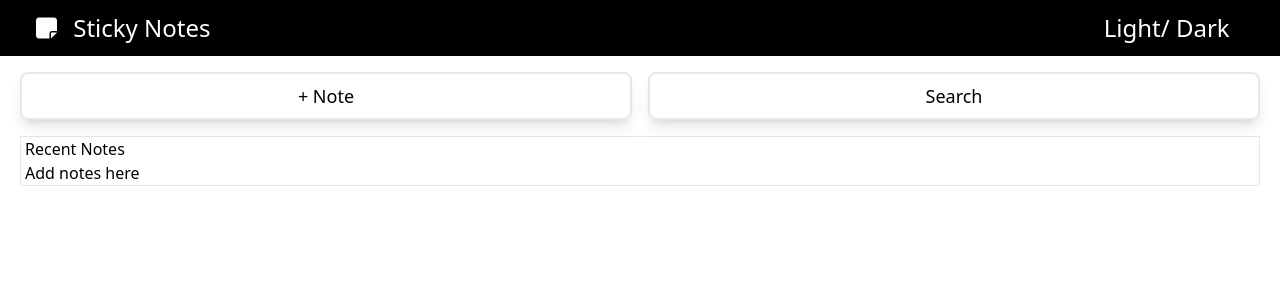
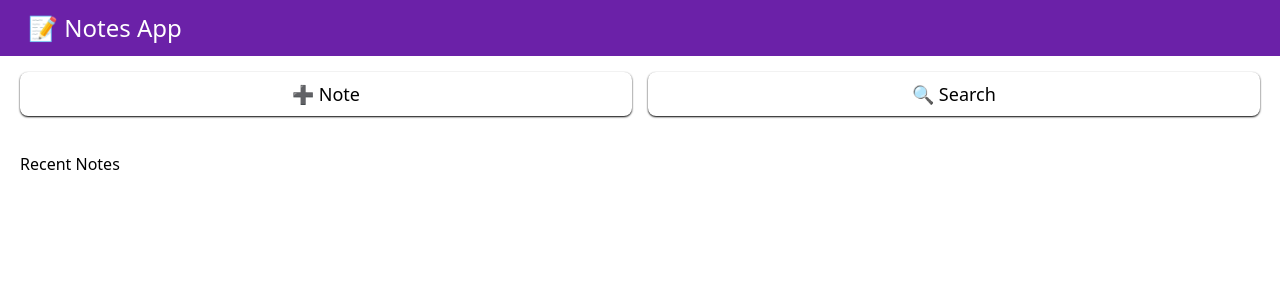
Before and after one commit to Ankit-Deep/Notes-App, a React (Vite) app: page / in a window 1280 px wide. Shown: the top 300 px of the page. Built offline with nearby package versions, Linux system fonts and the light colour scheme.

Commit message:
Not going to add the dark/ligth theme for now and continuint after it

```diff
--- a/src/App.jsx
+++ b/src/App.jsx
@@ -1,14 +1,14 @@
-import React from 'react';
-import { useState } from 'react'
-
+import React, { useState, useEffect } from "react";
+import Layout from "./Layout";
 
 function App() {
 
+
   return (
     <>
-
+      <Layout />
     </>
   );
 }
 
-export default App
+export default App;
--- a/src/components/Header/Header.jsx
+++ b/src/components/Header/Header.jsx
@@ -2,24 +2,19 @@ import React, { useState } from "react";
 import Navbar from "../Navbar/Navbar";
 
 function Header() {
-  const [bgColor, setBgColor] = useState("black");
-  const [txtColor, setTxtColor] = useState("white");
+
 
   return (
     <>
-      <section
-        className="bg-black text-white text-xl sm:text-2xl flex justify-between px-7 sm:px-2 py-4 sm:py-3 "
-        style={{ backgroundColor: bgColor, textColor: txtColor }}
-      >
-        <div className="sm:w-2/12 sm:pl-5 text-center flex gap-2 justify-evenly items-center">
-          <i className="fa-solid fa-note-sticky"></i>
-          <h1>Sticky Notes</h1>
+      <section className="bg-purple-800 dark:bg-black text-white text-xl sm:text-2xl flex justify-between px-7 sm:px-2 py-4 sm:py-3 ">
+        <div className="sm:w-2/12 sm:pl-5 text-center flex gap-3  items-center">
+          <h1>📝 Notes App</h1>
         </div>
 
-        {/* Dark/Light mode toggle */}
-        <div className="sm:w-2/12 text-center"> Light/ Dark </div>
+
       </section>
 
+      {/* This is the navbar basically where create note & search note options are */}
       <Navbar />
     </>
   );
--- a/src/components/Navbar/Navbar.jsx
+++ b/src/components/Navbar/Navbar.jsx
@@ -1,27 +1,27 @@
 import React from "react";
-import createNewNote from "../Note/Notes.jsx"
+import createNewNote from "../Note/Notes.jsx";
 import { NavLink } from "react-router-dom";
 
 function Navbar() {
   return (
     <>
-      <section className=" w-full flex justify-around py-4 px-5 gap-4 text-lg ">
+      <section className="bg-white dark:bg-black text-black dark:text-white w-full flex justify-around py-4 px-5 gap-4 text-lg ">
         {/* Create New Note */}
         <NavLink
           to="/"
-          className="w-6/12 text-center py-2 border-2 rounded-lg shadow-lg"
+          className="bg-white dark:bg-gray-700 w-6/12 text-center py-2 border-1 rounded-lg shadow-sm shadow-black"
         >
           <button className="" onClick={createNewNote}>
-            + Note
+            ➕ Note
           </button>
         </NavLink>
 
         {/* Search Button */}
         <NavLink
           to="/search"
-          className="w-6/12 text-center py-2 border-2 rounded-lg shadow-lg"
+          className="bg-white dark:bg-gray-700 w-6/12 text-center py-2 border-1 rounded-lg shadow-sm shadow-black"
         >
-          <button className=" ">Search</button>
+          <button className=" ">🔍 Search</button>
         </NavLink>
       </section>
     </>
--- a/src/components/Note/Notes.jsx
+++ b/src/components/Note/Notes.jsx
@@ -1,46 +1,21 @@
-import React, {
-  createElement,
-  StrictMode,
-  useCallback,
-  useEffect,
-  useState,
-} from "react";
+import React, { useState } from "react";
 import ReactDOM from "react-dom";
-import { createRoot } from "react-dom/client";
 
 // Creating individual Note Component
-export const createNewNote  = () => {
-  console.log('hjwkjsdf');
-
-}
+const Note = () => {
+  console.log("hjwkjsdf");
+};
 
 function Notes() {
-  const rootElement = document.getElementById("addNote");
-  // const [components, setComponents] = useState([]);
-  // const [counter, setCounter] = useState(1);
-
-  // const createNewNote = () => {
-    // const newNote = React.createElement(Note, { className: "new note" });
-
-    // setComponents((prevComponents) => [...prevComponents, newNote])  ;
-
-    // createRoot(document.getElementById("addNote")).render(
-    //   <StrictMode>
-    //     {/* <Note /> */}
-    //   </StrictMode>
-    // );
-    // console.log("sahdkfw");
-
-  // };
-
   return (
     <>
-      <main className="border mx-5 mb-5 px-1 ">
+      <main className="bg-white dark:bg-black text-black dark:text-white w-full px-5 py-5">
         <h3>Recent Notes</h3>
 
         {/* Section where all the notes will be added, shown etc */}
+
         <section id="addNote" className="">
-          <h1>Add notes here</h1>
+          {/* <h1>Add notes here</h1> */}
         </section>
       </main>
     </>
--- /dev/null
+++ b/src/contexts/Theme/theme.js
@@ -0,0 +1,13 @@
+import { createContext,useContext } from "react";
+
+export const themeContext = createContext({
+  themeMode: "light",
+  lightTheme: () => {},
+  darkTheme: () => {},
+});
+
+export const themeContextProvider = themeContext.Provider;
+
+export function useTheme() {
+    return useContext(themeContext);
+}
--- a/tailwind.config.js
+++ b/tailwind.config.js
@@ -1,6 +1,7 @@
 /** @type {import('tailwindcss').Config} */
 export default {
   content: ["./index.html", "./src/**/*.{js,ts,jsx,tsx}"],
+  darkMode:'class',
   theme: {
     extend: {},
   },
```
Also changed, not shown: src/main.jsx (+25 -19 lines).
